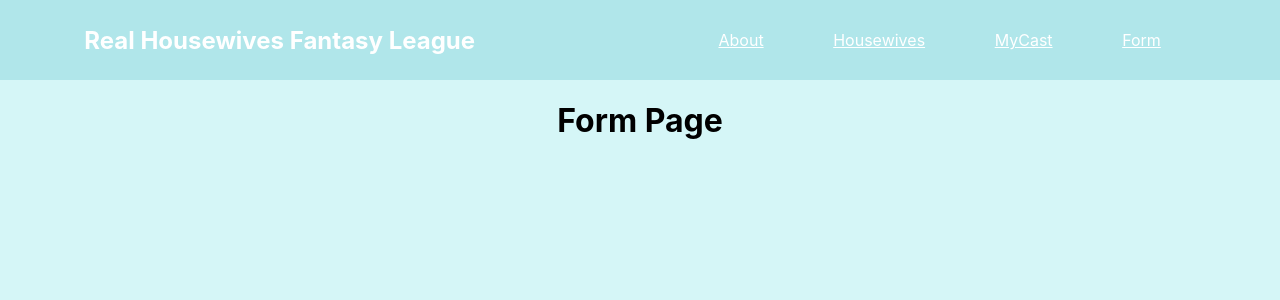
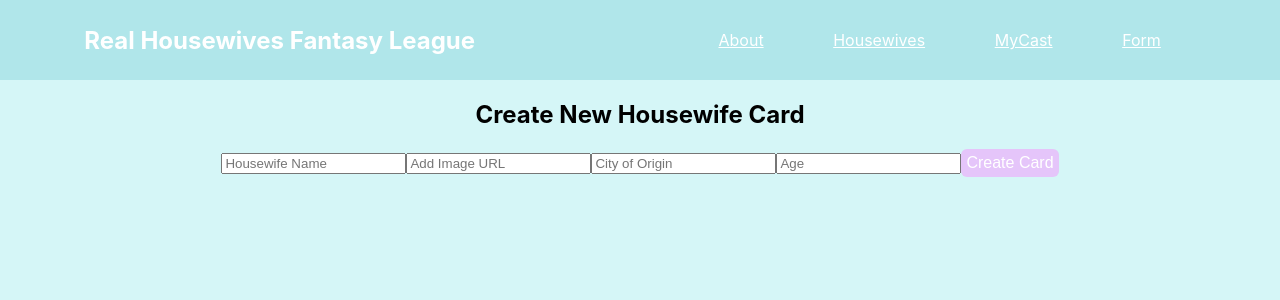
Before and after one commit to mikedannn/real-housewives-fantasy-league, a React (Create React App) app: page /form in a window 1280 px wide. Shown: the top 300 px of the page. Built offline with nearby package versions, Linux system fonts and the light colour scheme.

Commit message:
Created Form with appropriate input boxes

```diff
--- a/src/App.css
+++ b/src/App.css
@@ -28,7 +28,6 @@ nav {
 }
 
 .card {
-  /* margin: 1rem; */
   margin-right: auto;
   margin-left: auto;
   width: 250px;
@@ -46,7 +45,15 @@ nav {
 }
 
 .card button {
-  margin-top: 0.5rem;
+    background-color: rgba(253, 123, 253, 0.4);
+    border: none;
+    color: white;
+    padding: 10px 15px;
+    text-align: center;
+    text-decoration: none;
+    display: inline-block;
+    font-size: 16px;
+    border-radius: 6px;
 }
 
 @media (min-width: 700px) {
@@ -71,3 +78,15 @@ nav {
     width: calc(20% - 2rem);
   }
 }
+
+.formButton {
+  background-color: rgba(253, 123, 253, 0.4);
+    border: none;
+    color: white;
+    padding: 5px 5px;
+    text-align: center;
+    text-decoration: none;
+    display: inline-block;
+    font-size: 16px;
+    border-radius: 6px;
+}
--- a/src/Form.js
+++ b/src/Form.js
@@ -1,9 +1,17 @@
 import './App.css';
+import React from 'react';
 
 function Form() {
   return (
-    <div className="App">
-      <h1>Form Page</h1>
+    <div className="form">
+      <h2>Create New Housewife Card</h2>
+        <form>
+            <input type='text' name='name' placeholder='Housewife Name' />
+            <input type='text' name='image' placeholder='Add Image URL' />
+            <input type='text' name='city' placeholder='City of Origin' />
+            <input type='number' name='age' placeholder='Age' />
+            <button className='formButton' type='submit'>Create Card</button>
+        </form>
     </div>
   );
 }
```
